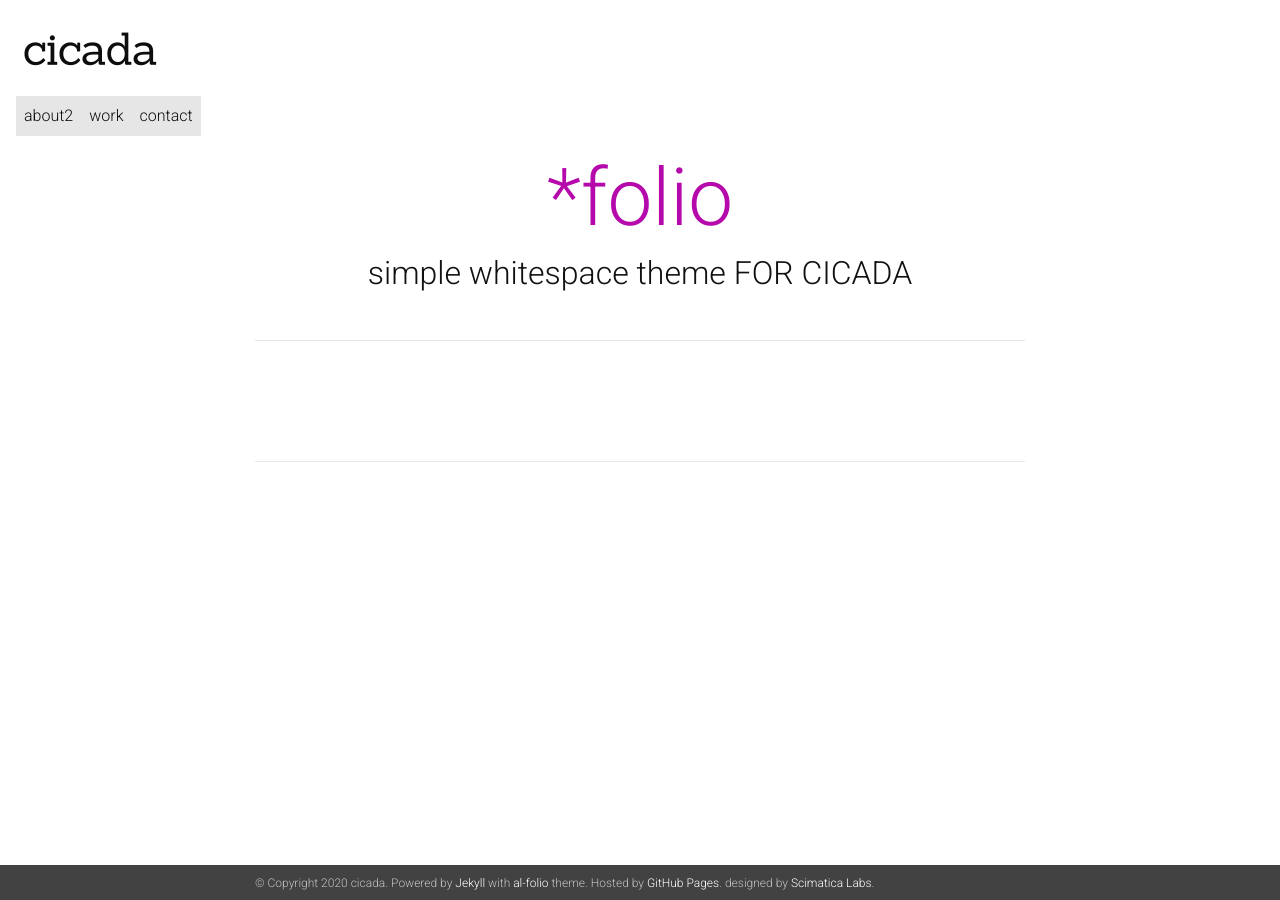
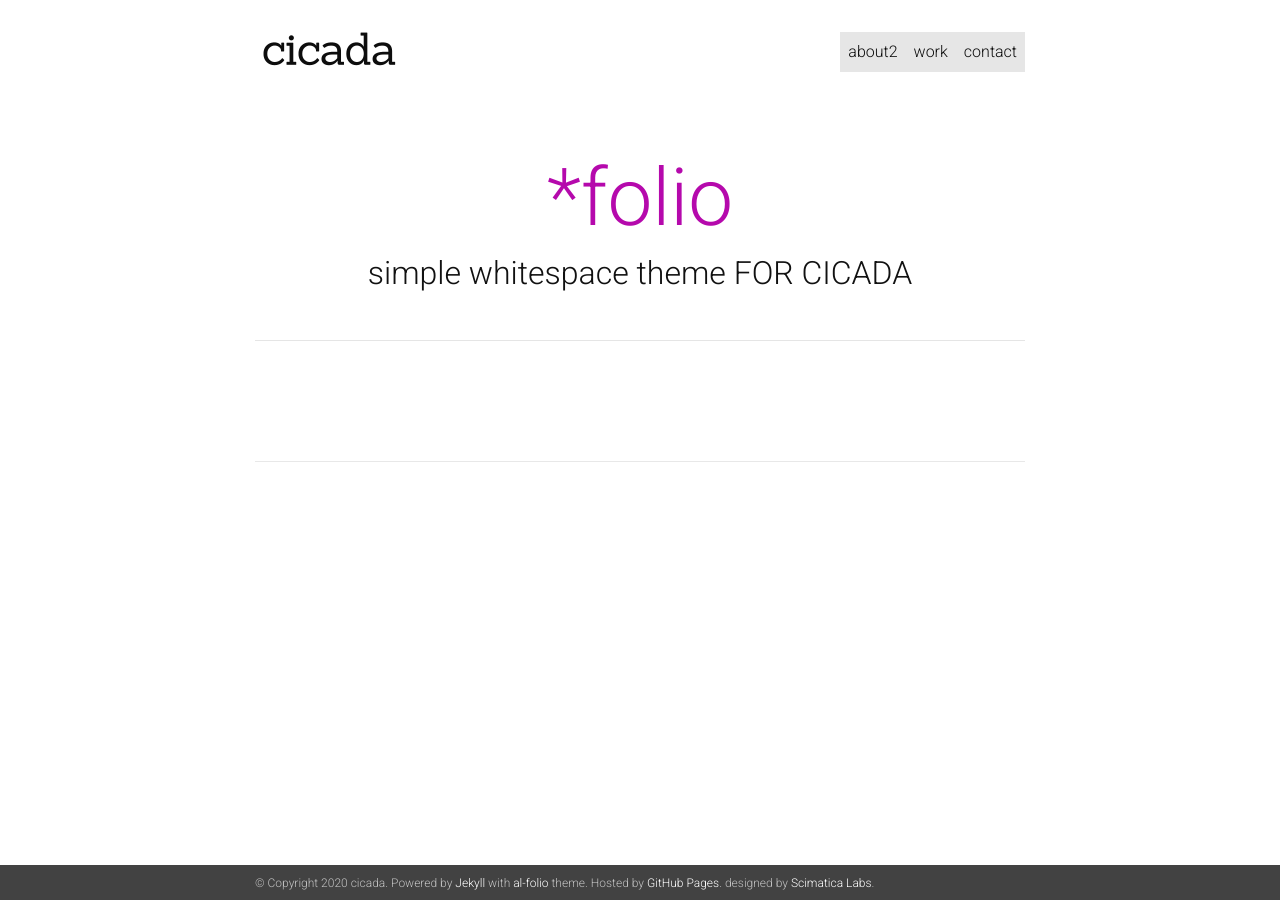
Before and after one commit to Scimatica-Labs/cicadadesign.in, a Jekyll site: the page built from index.html, in a window 1280 px wide. Built offline with Jekyll 4.4.1, drawn with Linux system fonts in a browser that asks for light colours; nearby versions of some CDN libraries; a style sheet for code colours, icons or effects is not loaded.

Commit message:
Update header.html

```diff
--- a/_includes/header.html
+++ b/_includes/header.html
@@ -2,7 +2,7 @@
 
     <!-- Nav Bar -->
     <nav id="navbar" class="navbar navbar-light bg-white navbar-expand-sm {% if site.navbar_fixed %}fixed-top{% else %}sticky-top{% endif %}">
-    <div class="container1">
+    <div class="container">
       <!--{% if page.title != "about" %}
       {% assign name = site.title | split: ' ' %}
       {% assign firstname = name | first %}
```
